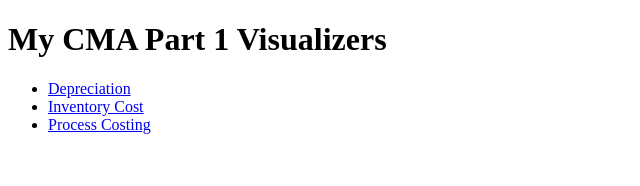
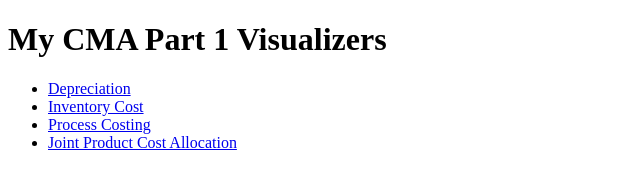
Before and after one commit to ralphpatrick/cma-visualizers, a plain HTML site: page index.html in a window 1280 px wide. Shown: the whole page, without its empty margins (0-640 px from the left). Drawn offline with Linux system fonts and the light colour scheme.

Commit message:
Update index.html

```diff
--- a/index.html
+++ b/index.html
@@ -10,6 +10,8 @@
     <li><a href="Depreciation.html">Depreciation</a></li>
     <li><a href="inventory_cost_flow">Inventory Cost</a></li>
     <li><a href="processcosting">Process Costing</a></li>
+    <li><a href="jointcost">Joint Product Cost Allocation</a></li>
+
   </ul>
 </body>
 </html>
```
